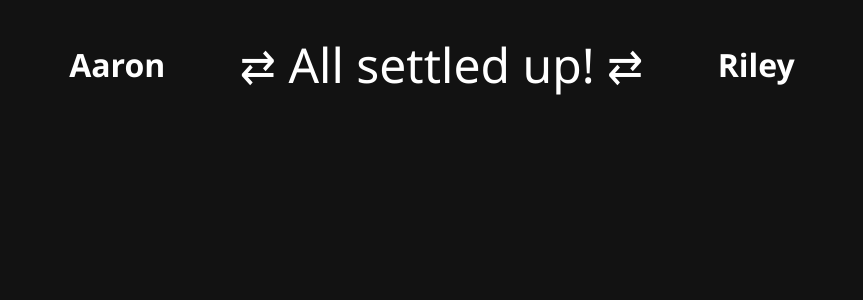
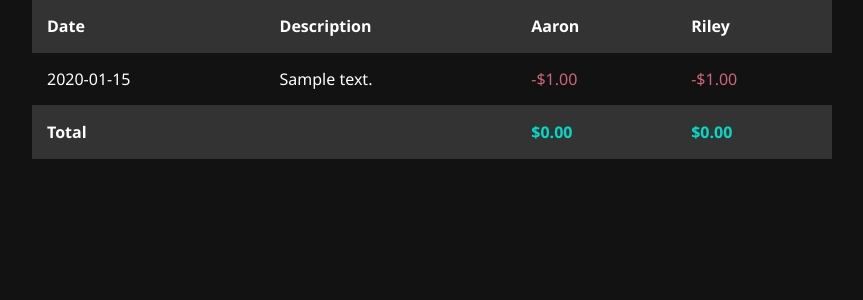
Before and after one commit to aaronperkel/cash-tracker, a PHP site: page /cash_flow.php in a window 1280 px wide. Shown: the part 179-479 px from the top of the page, without its empty margins (208-1071 px from the left). Run offline with PHP 8.4, Linux system fonts and the light colour scheme; tables that the repository leaves empty hold one stand-in row (values such as "Sample post"); a stand-in replaces the project's code that opens the database connection.

Commit message:
Here's a plan to improve the input fields, redesign the cash flow page, and create an email script.
- I'll start by cleaning up the styling of the input fields and adding titles.
- Next, I'll redesign the cash flow page to resemble a ledger.
- Finally, I'll create a bash script for email notifications.

```diff
--- a/public/cash_flow.php
+++ b/public/cash_flow.php
@@ -24,51 +24,63 @@ $charges = mysqli_fetch_all($result, MYSQLI_ASSOC);
     </header>
 
     <div class="container">
+        <table class="admin-table">
+            <thead>
+                <tr>
+                    <th>Date</th>
+                    <th>Description</th>
+                    <th>Aaron</th>
+                    <th>Riley</th>
+                </tr>
+            </thead>
+            <tbody>
                 <?php
-        $aaron_owes = 0;
-        $riley_owes = 0;
-
-        foreach ($charges as $charge) {
+                $aaron_balance = 0;
+                $riley_balance = 0;
+                foreach ($charges as $charge):
                     if ($charge['settled'] == 0) {
                         $owed_amount = $charge['amount'] * ($charge['percentage'] / 100);
                         if ($charge['payer'] == 'Aaron') {
-                    $riley_owes += $owed_amount;
+                            $aaron_balance += $charge['amount'] - $owed_amount;
+                            $riley_balance -= $owed_amount;
                         } else {
-                    $aaron_owes += $owed_amount;
+                            $riley_balance += $charge['amount'] - $owed_amount;
+                            $aaron_balance -= $owed_amount;
                         }
                     }
+                ?>
+                    <tr>
+                        <td><?php echo date('Y-m-d', strtotime($charge['charge_date'])); ?></td>
+                        <td><?php echo htmlspecialchars($charge['description']); ?></td>
+                        <td class="<?php echo ($charge['payer'] == 'Aaron') ? 'green' : 'red'; ?>">
+                            <?php
+                            if ($charge['payer'] == 'Aaron') {
+                                echo '$' . number_format($charge['amount'], 2);
+                            } else {
+                                echo '-$' . number_format($charge['amount'] * ($charge['percentage'] / 100), 2);
                             }
-
-        $total = $riley_owes - $aaron_owes;
                             ?>
-        <div class="cash-flow">
-            <div class="cash-flow-person">
-                <h2>Aaron</h2>
-            </div>
-            <div class="cash-flow-arrow">
-                <?php if ($total < 0): ?>
-                    <span class="red">&larr; $<?php echo number_format(abs($total), 2); ?> &larr;</span>
-                <?php elseif ($total > 0): ?>
-                    <span class="green">&rarr; $<?php echo number_format(abs($total), 2); ?> &rarr;</span>
-                <?php else: ?>
-                    <span>&#8644; All settled up! &#8644;</span>
-                <?php endif; ?>
-            </div>
-            <div class="cash-flow-person">
-                <h2>Riley</h2>
-            </div>
-        </div>
-
-        <ul class="charge-list">
-            <?php foreach ($charges as $charge): ?>
-                <?php if ($charge['settled'] == 0): ?>
-                    <li>
-                        <span><?php echo htmlspecialchars($charge['description']); ?></span>
-                        <span><?php echo htmlspecialchars($charge['payer']); ?>: $<?php echo number_format($charge['amount'], 2); ?> (<?php echo number_format($charge['percentage'], 0); ?>%)</span>
-                    </li>
-                <?php endif; ?>
+                        </td>
+                        <td class="<?php echo ($charge['payer'] == 'Riley') ? 'green' : 'red'; ?>">
+                            <?php
+                            if ($charge['payer'] == 'Riley') {
+                                echo '$' . number_format($charge['amount'], 2);
+                            } else {
+                                echo '-$' . number_format($charge['amount'] * ($charge['percentage'] / 100), 2);
+                            }
+                            ?>
+                        </td>
+                    </tr>
                 <?php endforeach; ?>
-        </ul>
+            </tbody>
+            <tfoot>
+                <tr>
+                    <th colspan="2">Total</th>
+                    <th class="<?php echo ($aaron_balance >= 0) ? 'green' : 'red'; ?>">$<?php echo number_format($aaron_balance, 2); ?></th>
+                    <th class="<?php echo ($riley_balance >= 0) ? 'green' : 'red'; ?>">$<?php echo number_format($riley_balance, 2); ?></th>
+                </tr>
+            </tfoot>
+        </table>
     </div>
 </body>
 </html>
--- a/public/style.css
+++ b/public/style.css
@@ -54,10 +54,15 @@ nav a:hover {
     box-shadow: 0 0 20px rgba(0, 0, 0, 0.5);
 }
 
+.charge-form label {
+    display: block;
+    margin-bottom: 5px;
+}
+
 .charge-form input,
 .charge-form select,
 .charge-form button {
-    width: 100%;
+    width: calc(100% - 30px);
     padding: 15px;
     margin-bottom: 15px;
     border-radius: 5px;
```
Also changed, not shown: public/edit_charge.php (+7 -3 lines), public/index.php (+7 -4 lines), public/send_email.php (deleted, +0 -44 lines), 1 other file. Lines whose indentation alone changed are shown as unchanged.
